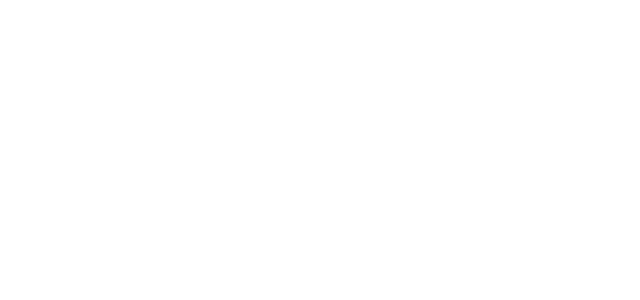
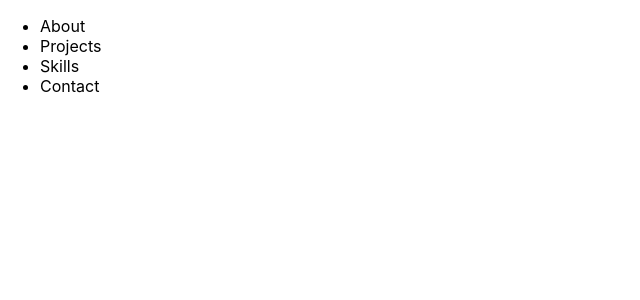
Before and after one commit to Project-Faust/portfolio-redux, a React (Create React App) app: page / in a window 1280 px wide. Shown: the top 300 px of the page, without its empty margins (0-640 px from the left). Built offline with nearby package versions, Linux system fonts and the light colour scheme.

Commit message:
updated to dynamically render based off current nav link

```diff
--- a/src/App.js
+++ b/src/App.js
@@ -1,18 +1,36 @@
-import React from "react";
+import React, { useState } from "react";
 import About from "./components/About";
 import Contact from "./components/Contact";
 import Navbar from "./components/Navbar";
 import Projects from "./components/Projects";
 import Skills from "./components/Skills";
+import './App.css';
 
 export default function App() {
+  const [navLinks] = useState([
+    { name: "About" },
+    { name: "Projects" },
+    { name: "Skills" },
+    { name: "Contact" }
+  ]);
+
+  const [currentNav, setCurrentNav] = useState(navLinks[0]);
+
   return (
-    <main>
-      <Navbar />
-      <About />
-      <Projects />
-      <Skills />
-      <Contact />
-    </main>
+    <div>
+      <header>
+        <Navbar
+          navLinks={navLinks}
+          currentLink={currentNav}
+          setCurrentLink={setCurrentNav}
+        />
+      </header>
+      <main>
+        {currentNav === navLinks[0] && <About></About>}
+        {currentNav === navLinks[1] && <Projects></Projects>}
+        {currentNav === navLinks[2] && <Skills></Skills>}
+        {currentNav === navLinks[3] && <Contact></Contact>}
+      </main>
+    </div>
   );
 };
```
